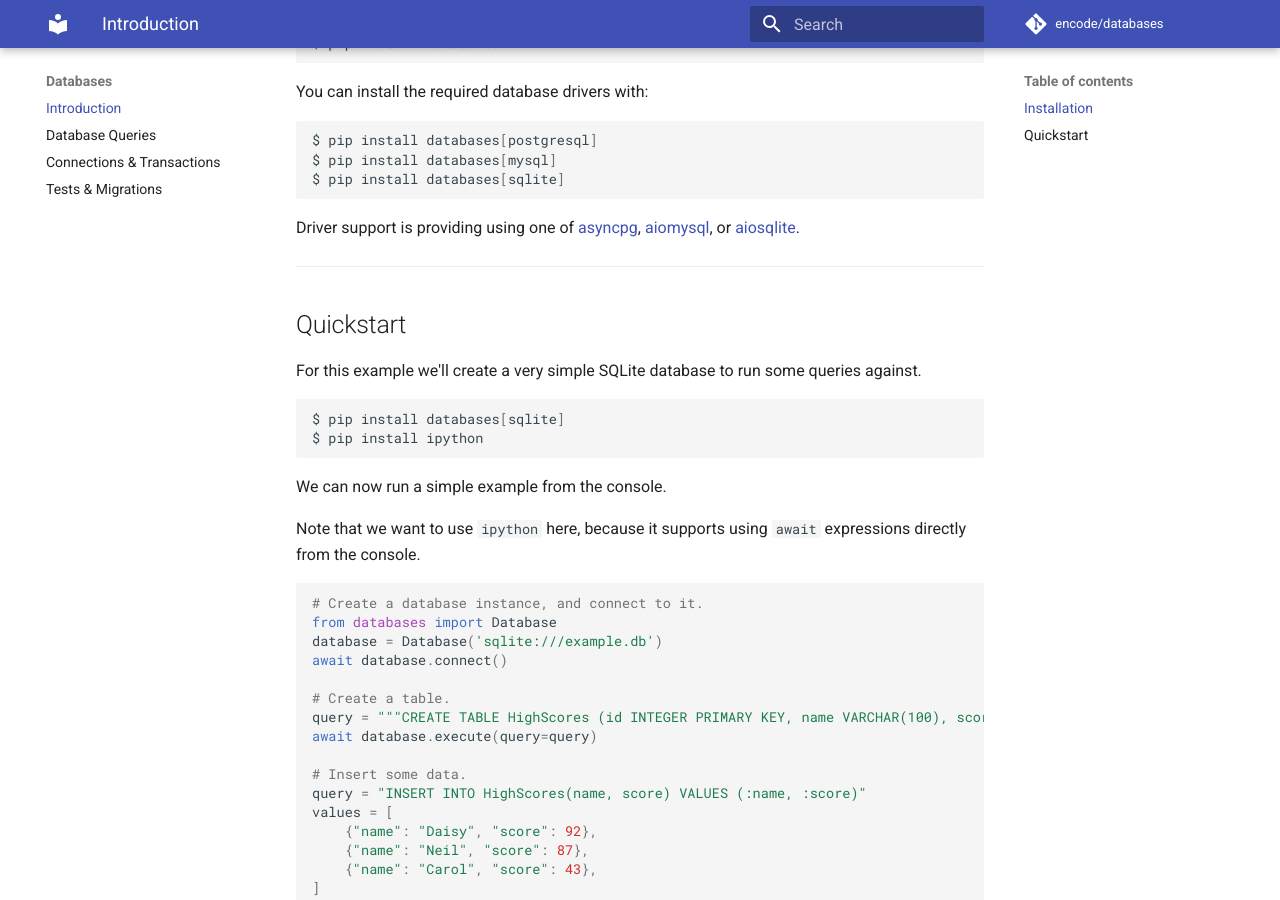
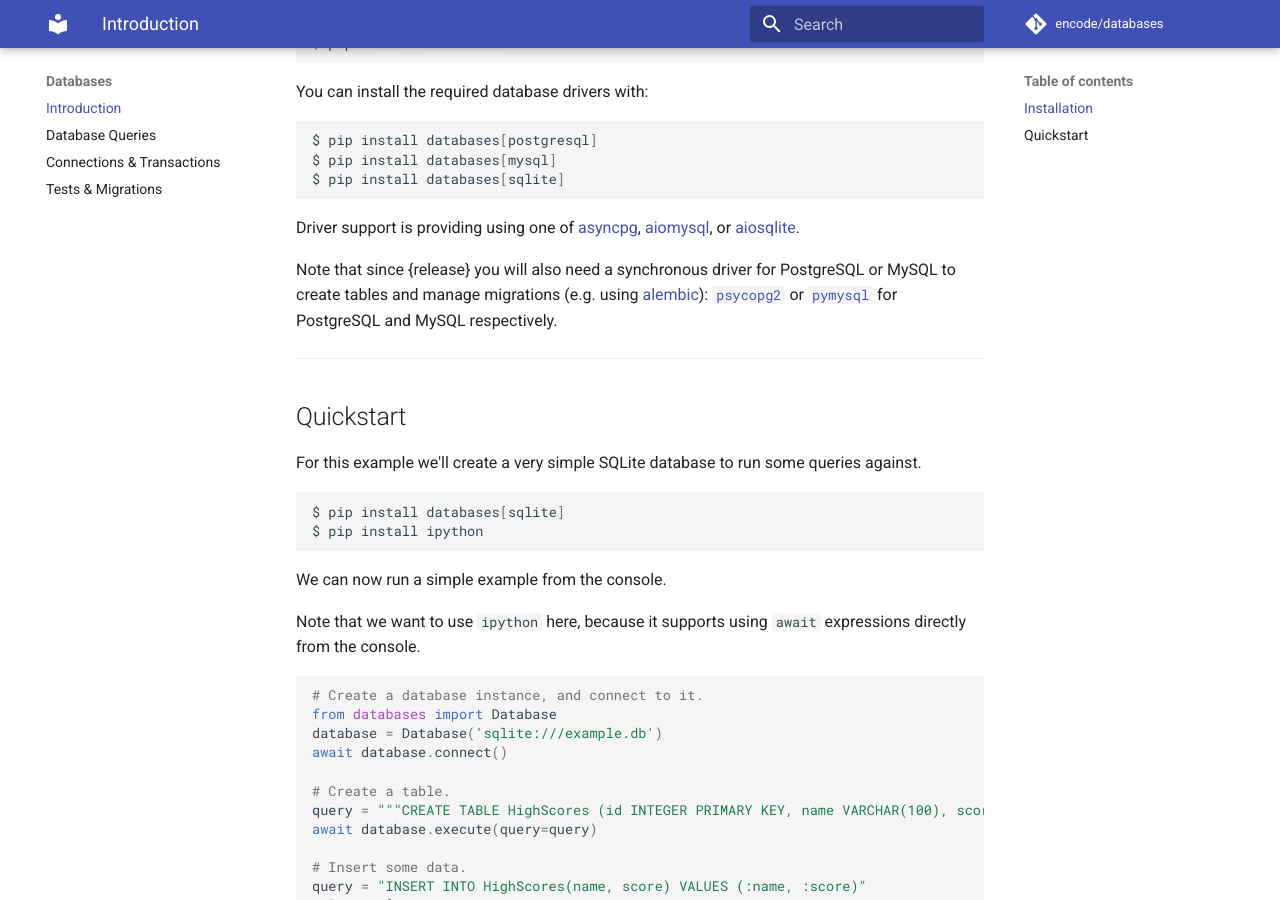
Before and after one commit to encode/databases, an MkDocs documentation site: the page built from docs/index.md, in a window 1280 px wide and 900 px high, scrolled down 560 px. Built offline with MkDocs 1.6.1 and Material for MkDocs 9.7.7, drawn with Linux system fonts in a browser that asks for light colours; comment, search, counter and statistics services are not loaded.

Commit message:
update docs regarding sync drivers (#198, #204)
TODO: set release information

````diff
--- a/docs/index.md
+++ b/docs/index.md
@@ -38,6 +38,10 @@ $ pip install databases[sqlite]
 ```
 
 Driver support is providing using one of [asyncpg][asyncpg], [aiomysql][aiomysql], or [aiosqlite][aiosqlite].
+
+Note that since {release} you will also need a synchronous driver for PostgreSQL or
+MySQL to create tables and manage migrations (e.g. using [alembic][alembic]):
+[`psycopg2`][psycopg2] or [`pymysql`][pymysql] for PostgreSQL and MySQL respectively.
 
 ---
 
@@ -94,6 +98,8 @@ for examples of how to start using databases together with SQLAlchemy core expre
 [asyncpg]: https://github.com/MagicStack/asyncpg
 [aiomysql]: https://github.com/aio-libs/aiomysql
 [aiosqlite]: https://github.com/jreese/aiosqlite
+[psycopg2]: https://github.com/psycopg/psycopg2
+[pymysql]: https://github.com/PyMySQL/PyMySQL
 
 [starlette]: https://github.com/encode/starlette
 [sanic]: https://github.com/huge-success/sanic
````
